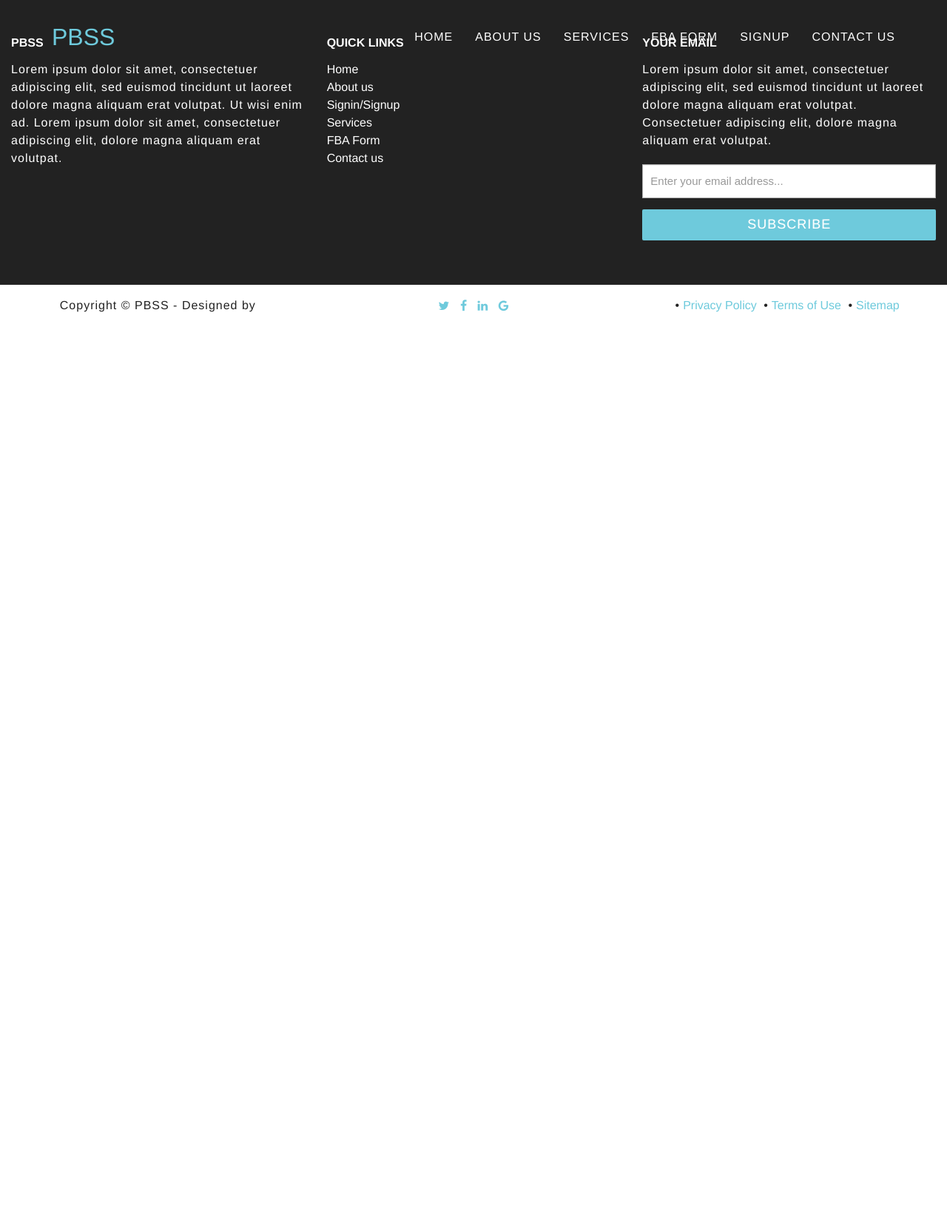
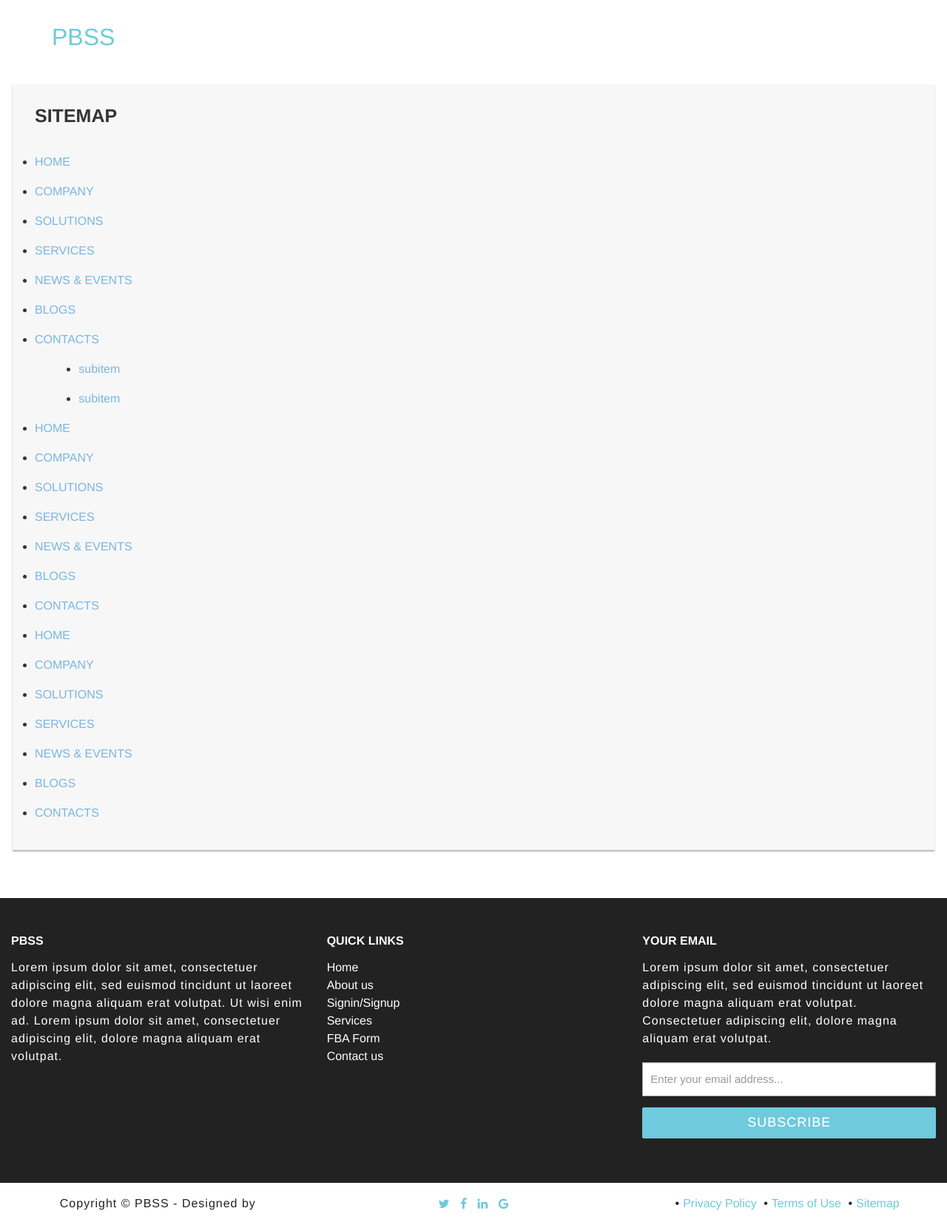
Before and after one commit to NBGAzure/Positivebehaviour, a Django app: page /positivebehaviour/sitemap/ in a window 1280 px wide. Shown: the whole page at 74% size. Before the commit the page ends 422 px from the top, so only its background shows below. Run offline with Django 3.2, Linux system fonts and the light colour scheme; some libraries are stand-ins or nearby versions.

Commit message:
Sitemap
Co-Authored-By: VickyDesai <anninomi@users.noreply.github.com>
Co-Authored-By: Ranjith <ambalakandy123@users.noreply.github.com>

```diff
--- a/PBSS/positivebehaviour/static/css/style.css
+++ b/PBSS/positivebehaviour/static/css/style.css
@@ -415,3 +415,30 @@
  .profile-form h2 {
         margin: 0 0 15px;
     }
+.menu ul {
+    list-style-type: disc;
+
+}
+.menu ul li{
+    line-height: 2.5em;
+}
+.submenu ul li{
+    line-height: 2.5em;
+    margin-left: 5%;
+}
+
+.sitemap {
+        padding-top: 5%;
+		width: 95%;
+    	margin: 50px auto;
+	}
+.sitemap form {
+        margin-top: 0%;
+    	margin-bottom: 15px;
+        background: #f7f7f7;
+        box-shadow: 0px 2px 2px rgba(0, 0, 0, 0.3);
+        padding: 30px;
+    }
+ .sitemap h4 {
+        margin: 0 0 30px;
+    }
--- a/PBSS/positivebehaviour/templates/positivebehaviour/sitemap.html
+++ b/PBSS/positivebehaviour/templates/positivebehaviour/sitemap.html
@@ -1,6 +1,54 @@
-{%  extends "positivebehaviour/base.html" %}
+{%  extends "users/userbase.html" %}
 {% block content %}
-        {% load static %}
+    {% load static %}
+    {% load crispy_forms_tags %}
+
+ <!-- i have to add nav bar which will be redirected to this page.-->
+    <div class="sitemap">
+            <div class="row">
+                <div class="col-mt-3">
+                <div class="content-section">
+                    <form method="POST">
+                        <h4>Sitemap</h4>
+            <div class="menu">
+                <ul>
+                  <li><a href="#">HOME</a></li>
+                  <li><a href="#">COMPANY</a></li>
+                  <li><a href="#">SOLUTIONS</a></li>
+                  <li><a href="#">SERVICES</a></li>
+                  <li><a href="#">NEWS & EVENTS</a></li>
+                  <li><a href="#">BLOGS</a></li>
+                  <li><a href="#">CONTACTS</a>
+                    <div class = "submenu">
+                      <ul>
+                            <li><a href="#">subitem</a></li>
+                            <li><a href="#">subitem</a></li>
+                      </ul></div>
+                  </li>
+                    <li><a href="#">HOME</a></li>
+                  <li><a href="#">COMPANY</a></li>
+                  <li><a href="#">SOLUTIONS</a></li>
+                  <li><a href="#">SERVICES</a></li>
+                  <li><a href="#">NEWS & EVENTS</a></li>
+                  <li><a href="#">BLOGS</a></li>
+                  <li><a href="#">CONTACTS</a></li>
+                    <li><a href="#">HOME</a></li>
+                  <li><a href="#">COMPANY</a></li>
+                  <li><a href="#">SOLUTIONS</a></li>
+                  <li><a href="#">SERVICES</a></li>
+                  <li><a href="#">NEWS & EVENTS</a></li>
+                  <li><a href="#">BLOGS</a></li>
+                  <li><a href="#">CONTACTS</a></li>
+                </ul>
+              </div>
+                     </form>
+
+                    </div>
+                </div>
+            </div>
+            </div>
+    </div>
+
 
 
 {% endblock content %}
--- a/PBSS/positivebehaviour/urls.py
+++ b/PBSS/positivebehaviour/urls.py
@@ -6,5 +6,6 @@
 
 urlpatterns = [
     path('', views.index, name='index'),
-    url(r'^sitemap/$', views.sitemap, name='sitemap')
+    url(r'^sitemap/$', views.sitemap, name='sitemap'),
+    url(r'^index/$', views.index, name='index')
 ]
--- a/PBSS/users/templates/users/userbase.html
+++ b/PBSS/users/templates/users/userbase.html
@@ -33,7 +33,7 @@
         <div class="container">
             <!-- Brand and toggle get grouped for better mobile display -->
             <div class="navbar-header page-scroll">
-                <a class="navbar-brand page-scroll" href="#page-top">PBSS</a>
+                <a class="navbar-brand page-scroll" href="/positivebehaviour/index/">PBSS</a>
             </div>
 
             <!-- Collect the nav links, forms, and other content for toggling -->
@@ -117,7 +117,7 @@
 							</li>
 							•<li><a href="#">Terms of Use</a>
 							</li>
-                            •<li><a href="#">Sitemap</a>
+                            •<li><a href="/positivebehaviour/sitemap/">Sitemap</a>
 							</li>
 						</ul>
 					</div>
```
Also changed, not shown: PBSS/positivebehaviour/views.py (line endings or trailing spaces).
